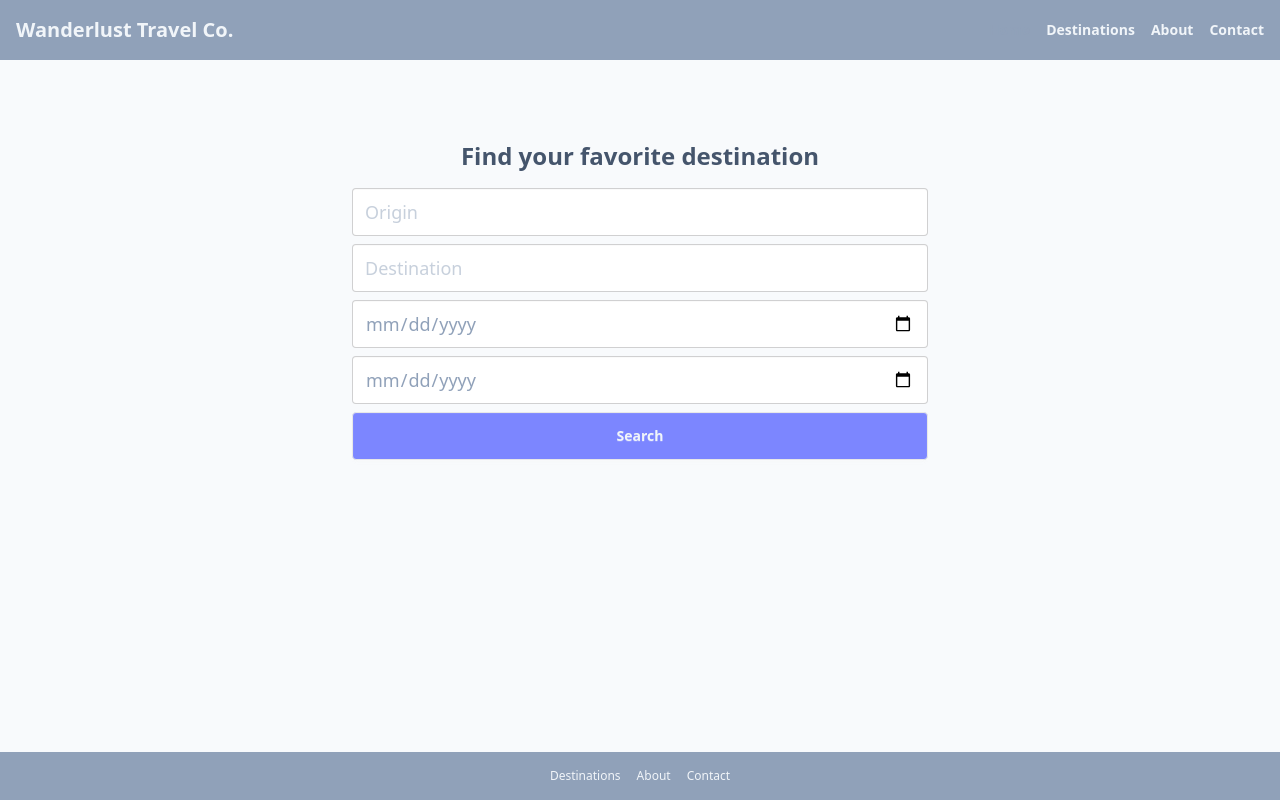
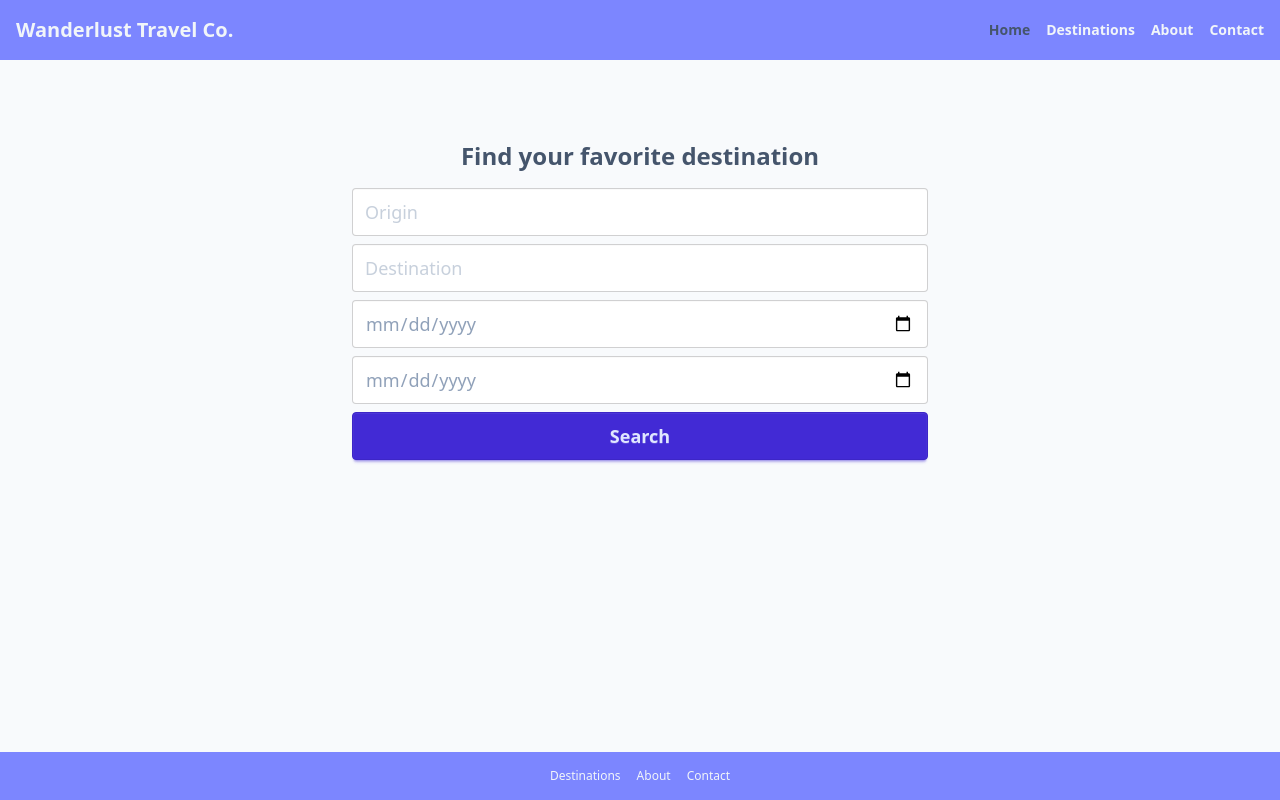
Before and after one commit to monica-mateescu/travel-agency-react, a React (Vite) app: page / in a window 1280 px wide. Built offline with nearby package versions, Linux system fonts and the light colour scheme.

Commit message:
colors updates

```diff
--- a/src/components/Button.jsx
+++ b/src/components/Button.jsx
@@ -1,9 +1,5 @@
 const Button = ({ name }) => {
-  return (
-    <button className="btn btn-lg bg-indigo-400 hover:bg-indigo-500 text-slate-100 text-sm font-bold rounded">
-      {name}
-    </button>
-  );
+  return <button className="btn btn-primary btn-lg">{name}</button>;
 };
 
 export default Button;
--- a/src/components/Footer.jsx
+++ b/src/components/Footer.jsx
@@ -2,7 +2,7 @@ import { Link } from "react-router";
 
 const Footer = () => {
   return (
-    <footer className="bg-slate-400 p-4">
+    <footer className="bg-indigo-400 p-4">
       <div className="container mx-auto  text-slate-100 text-sm">
         <ul className="flex space-x-4 text-xs justify-center">
           <li>
--- a/src/components/Navbar.jsx
+++ b/src/components/Navbar.jsx
@@ -10,7 +10,7 @@ const Navbar = () => {
         <li>
           <NavLink
             to="/"
-            className={({ isActive }) => (isActive ? "text-slate-400" : "")}
+            className={({ isActive }) => (isActive ? "text-slate-600" : "")}
           >
             Home
           </NavLink>
--- a/src/layouts/MainLayout.jsx
+++ b/src/layouts/MainLayout.jsx
@@ -17,7 +17,7 @@ const MainLayout = () => {
 
   return (
     <div className="bg-slate-50 flex flex-col min-h-screen font-sans">
-      <header className="bg-slate-400 p-4">
+      <header className="bg-indigo-400 p-4">
         <Navbar />
       </header>
 
```
